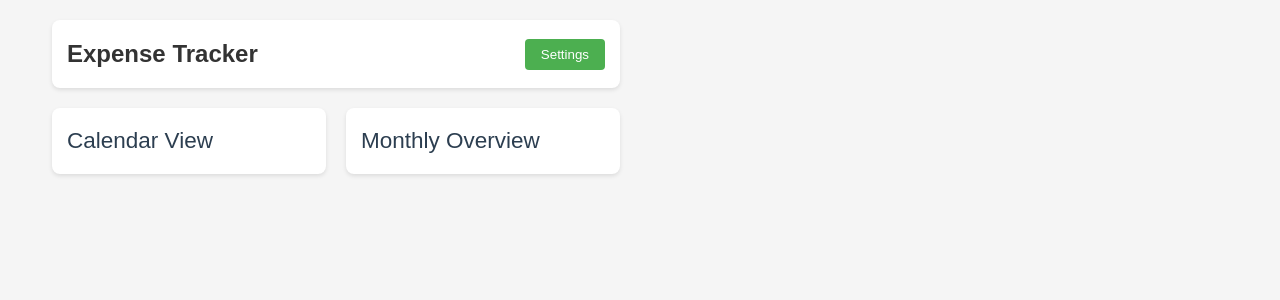
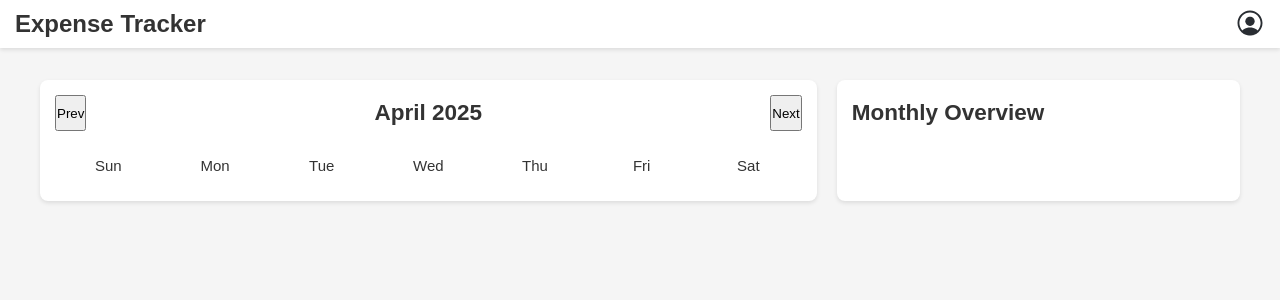
Before and after one commit to arsentsn/expense-tracker-app, a Vue app: page / in a window 1280 px wide. Shown: the top 300 px of the page. Built offline with nearby package versions, Linux system fonts and the light colour scheme.

Commit message:
created base navbar and calendar navbar

```diff
--- a/src/App.vue
+++ b/src/App.vue
@@ -43,11 +43,12 @@ body {
 
 .app-container {
   margin: 0 auto;
-  padding: 20px;
+  padding: 20px 40px;
   width: 100%;
 }
 
 .main-content {
+  padding-top: 40px; /* Navigation bar height */
   display: flex;
   margin-top: 20px;
   width: 100%;
--- a/src/assets/base.css
+++ b/src/assets/base.css
@@ -1,53 +1,25 @@
-/* color palette from <https://github.com/vuejs/theme> */
 :root {
-  --vt-c-white: #ffffff;
-  --vt-c-white-soft: #f8f8f8;
-  --vt-c-white-mute: #f2f2f2;
+  /* Color palette */
+  --primary-color: #4caf50;
+  --primary-color-hover: #45a049;
+  --background-color: #f5f5f5;
+  --card-background: #ffffff;
+  --text-color: #333333;
+  --text-secondary: #666666;
+  --border-color: #e0e0e0;
+  --shadow-color: rgba(0, 0, 0, 0.1);
 
-  --vt-c-black: #181818;
-  --vt-c-black-soft: #222222;
-  --vt-c-black-mute: #282828;
+  /* Spacing */
+  --spacing-xs: 4px;
+  --spacing-sm: 8px;
+  --spacing-md: 16px;
+  --spacing-lg: 24px;
+  --spacing-xl: 32px;
 
-  --vt-c-indigo: #2c3e50;
-
-  --vt-c-divider-light-1: rgba(60, 60, 60, 0.29);
-  --vt-c-divider-light-2: rgba(60, 60, 60, 0.12);
-  --vt-c-divider-dark-1: rgba(84, 84, 84, 0.65);
-  --vt-c-divider-dark-2: rgba(84, 84, 84, 0.48);
-
-  --vt-c-text-light-1: var(--vt-c-indigo);
-  --vt-c-text-light-2: rgba(60, 60, 60, 0.66);
-  --vt-c-text-dark-1: var(--vt-c-white);
-  --vt-c-text-dark-2: rgba(235, 235, 235, 0.64);
-}
-
-/* semantic color variables for this project */
-:root {
-  --color-background: var(--vt-c-white);
-  --color-background-soft: var(--vt-c-white-soft);
-  --color-background-mute: var(--vt-c-white-mute);
-
-  --color-border: var(--vt-c-divider-light-2);
-  --color-border-hover: var(--vt-c-divider-light-1);
-
-  --color-heading: var(--vt-c-text-light-1);
-  --color-text: var(--vt-c-text-light-1);
-
-  --section-gap: 160px;
-}
-
-@media (prefers-color-scheme: dark) {
-  :root {
-    --color-background: var(--vt-c-black);
-    --color-background-soft: var(--vt-c-black-soft);
-    --color-background-mute: var(--vt-c-black-mute);
-
-    --color-border: var(--vt-c-divider-dark-2);
-    --color-border-hover: var(--vt-c-divider-dark-1);
-
-    --color-heading: var(--vt-c-text-dark-1);
-    --color-text: var(--vt-c-text-dark-2);
-  }
+  /* Border radius */
+  --border-radius-sm: 4px;
+  --border-radius-md: 8px;
+  --border-radius-lg: 12px;
 }
 
 *,
@@ -55,32 +27,22 @@
 *::after {
   box-sizing: border-box;
   margin: 0;
-  font-weight: normal;
+  padding: 0;
 }
 
 body {
   min-height: 100vh;
-  color: var(--color-text);
-  background: var(--color-background);
-  transition:
-    color 0.5s,
-    background-color 0.5s;
-  line-height: 1.6;
+  color: var(--text-color);
+  background: var(--background-color);
   font-family:
-    Inter,
+    'Inter',
     -apple-system,
     BlinkMacSystemFont,
     'Segoe UI',
     Roboto,
-    Oxygen,
-    Ubuntu,
-    Cantarell,
-    'Fira Sans',
-    'Droid Sans',
-    'Helvetica Neue',
     sans-serif;
   font-size: 15px;
-  text-rendering: optimizeLegibility;
+  line-height: 1.6;
   -webkit-font-smoothing: antialiased;
   -moz-osx-font-smoothing: grayscale;
 }
--- a/src/assets/main.css
+++ b/src/assets/main.css
@@ -1,29 +1,47 @@
 @import './base.css';
 
 #app {
-  margin: 0 auto;
-  padding: 2rem;
-  font-weight: normal;
+  width: 100%;
 }
 
-a,
-.green {
-  text-decoration: none;
-  color: hsla(160, 100%, 37%, 1);
-  transition: 0.4s;
-  padding: 3px;
+button {
+  cursor: pointer; /* This is good to keep globally */
+  transition: opacity 0.2s ease; /* Smooth transition for hover effect */
 }
 
-@media (hover: hover) {
-  a:hover {
-    background-color: hsla(160, 100%, 37%, 0.2);
-  }
+button:hover {
+  opacity: 0.8; /* Subtle opacity change on hover */
 }
 
-@media (min-width: 1024px) {
-  #app {
-    display: grid;
-    grid-template-columns: 1fr 1fr;
-    padding: 0 2rem;
-  }
+input,
+select {
+  padding: var(--spacing-sm);
+  border: 1px solid var(--border-color);
+  border-radius: var(--border-radius-sm);
+  font-size: 0.9rem;
 }
+
+/* Basic utility classes */
+.card {
+  background-color: var(--card-background);
+  border-radius: var(--border-radius-md);
+  box-shadow: 0 2px 8px var(--shadow-color);
+  padding: var(--spacing-md);
+}
+
+.flex {
+  display: flex;
+}
+
+.flex-column {
+  display: flex;
+  flex-direction: column;
+}
+
+.gap-sm {
+  gap: var(--spacing-sm);
+}
+
+.gap-md {
+  gap: var(--spacing-md);
+}
--- a/src/components/Calendar/CalendarView.vue
+++ b/src/components/Calendar/CalendarView.vue
@@ -1,22 +1,94 @@
 <template>
   <div class="calendar-container">
-    <h2>Calendar View</h2>
-    <!-- Calendar content will go here -->
+    <div class="calendar-navigation">
+      <button @click="previousMonth">Prev</button>
+      <h2>{{ monthName }} {{ currentYear }}</h2>
+      <button @click="nextMonth">Next</button>
+    </div>
+    <div class="weekdays">
+      <div class="weekday" v-for="day in weekdays" :key="day">{{ day }}</div>
+    </div>
   </div>
 </template>
 
 <script>
 export default {
   name: 'CalendarView',
+
+  data() {
+    return {
+      currentDate: new Date(),
+    }
+  },
+
+  computed: {
+    currentMonth() {
+      return this.currentDate.getMonth()
+    },
+    currentYear() {
+      return this.currentDate.getFullYear()
+    },
+    monthName() {
+      const monthNames = [
+        'January',
+        'February',
+        'March',
+        'April',
+        'May',
+        'June',
+        'July',
+        'August',
+        'September',
+        'October',
+        'November',
+        'December',
+      ]
+      return monthNames[this.currentMonth]
+    },
+    weekdays() {
+      return ['Sun', 'Mon', 'Tue', 'Wed', 'Thu', 'Fri', 'Sat']
+    },
+  },
+
+  methods: {
+    previousMonth() {
+      const newDate = new Date(this.currentDate)
+      newDate.setMonth(newDate.getMonth() - 1)
+      this.currentDate = newDate
+    },
+    nextMonth() {
+      const newDate = new Date(this.currentDate)
+      newDate.setMonth(newDate.getMonth() + 1)
+      this.currentDate = newDate
+    },
+  },
 }
 </script>
 
 <style scoped>
 .calendar-container {
-  flex: 1;
+  flex: 2;
   background-color: #fff;
   border-radius: 8px;
   padding: 15px;
   box-shadow: 0 2px 4px rgba(0, 0, 0, 0.1);
 }
+
+.calendar-navigation {
+  display: flex;
+  justify-content: space-between;
+}
+
+.weekdays {
+  display: flex;
+  justify-content: space-between;
+  margin-top: 15px;
+}
+
+.weekday {
+  flex: 1;
+  text-align: center;
+  font-weight: 500;
+  padding: 8px 0;
+}
 </style>
--- a/src/components/NavigationBar.vue
+++ b/src/components/NavigationBar.vue
@@ -1,26 +1,31 @@
 <template>
   <nav class="navigation-bar">
     <div class="logo">Expense Tracker</div>
-    <div class="actions">
-      <button class="settings-button">Settings</button>
-    </div>
+    <button class="profile-button"><ProfileIcon /></button>
   </nav>
 </template>
 
 <script>
+import ProfileIcon from './icons/ProfileIcon.vue'
+
 export default {
   name: 'NavigationBar',
+  components: { ProfileIcon },
 }
 </script>
 
 <style scoped>
 .navigation-bar {
+  position: fixed;
+  top: 0;
+  left: 0;
+  width: 100%;
+  z-index: 1000;
   display: flex;
   justify-content: space-between;
   align-items: center;
-  padding: 15px;
+  padding: 5px 15px;
   background-color: #fff;
-  border-radius: 8px;
   box-shadow: 0 2px 4px rgba(0, 0, 0, 0.1);
 }
 
@@ -30,16 +35,8 @@ export default {
   color: #333;
 }
 
-.settings-button {
-  background-color: #4caf50;
+.profile-button {
   border: none;
-  color: white;
-  padding: 8px 16px;
-  border-radius: 4px;
-  cursor: pointer;
-}
-
-.settings-button:hover {
-  background-color: #45a049;
+  background: none;
 }
 </style>
--- /dev/null
+++ b/src/components/icons/ProfileIcon.vue
@@ -0,0 +1,18 @@
+<template>
+  <svg
+    width="30px"
+    height="30px"
+    viewBox="0 0 24 24"
+    fill="none"
+    xmlns="http://www.w3.org/2000/svg"
+  >
+    <path
+      d="M22 12C22 6.49 17.51 2 12 2C6.49 2 2 6.49 2 12C2 14.9 3.25 17.51 5.23 19.34C5.23 19.35 5.23 19.35 5.22 19.36C5.32 19.46 5.44 19.54 5.54 19.63C5.6 19.68 5.65 19.73 5.71 19.77C5.89 19.92 6.09 20.06 6.28 20.2C6.35 20.25 6.41 20.29 6.48 20.34C6.67 20.47 6.87 20.59 7.08 20.7C7.15 20.74 7.23 20.79 7.3 20.83C7.5 20.94 7.71 21.04 7.93 21.13C8.01 21.17 8.09 21.21 8.17 21.24C8.39 21.33 8.61 21.41 8.83 21.48C8.91 21.51 8.99 21.54 9.07 21.56C9.31 21.63 9.55 21.69 9.79 21.75C9.86 21.77 9.93 21.79 10.01 21.8C10.29 21.86 10.57 21.9 10.86 21.93C10.9 21.93 10.94 21.94 10.98 21.95C11.32 21.98 11.66 22 12 22C12.34 22 12.68 21.98 13.01 21.95C13.05 21.95 13.09 21.94 13.13 21.93C13.42 21.9 13.7 21.86 13.98 21.8C14.05 21.79 14.12 21.76 14.2 21.75C14.44 21.69 14.69 21.64 14.92 21.56C15 21.53 15.08 21.5 15.16 21.48C15.38 21.4 15.61 21.33 15.82 21.24C15.9 21.21 15.98 21.17 16.06 21.13C16.27 21.04 16.48 20.94 16.69 20.83C16.77 20.79 16.84 20.74 16.91 20.7C17.11 20.58 17.31 20.47 17.51 20.34C17.58 20.3 17.64 20.25 17.71 20.2C17.91 20.06 18.1 19.92 18.28 19.77C18.34 19.72 18.39 19.67 18.45 19.63C18.56 19.54 18.67 19.45 18.77 19.36C18.77 19.35 18.77 19.35 18.76 19.34C20.75 17.51 22 14.9 22 12ZM16.94 16.97C14.23 15.15 9.79 15.15 7.06 16.97C6.62 17.26 6.26 17.6 5.96 17.97C4.44 16.43 3.5 14.32 3.5 12C3.5 7.31 7.31 3.5 12 3.5C16.69 3.5 20.5 7.31 20.5 12C20.5 14.32 19.56 16.43 18.04 17.97C17.75 17.6 17.38 17.26 16.94 16.97Z"
+      fill="#292D32"
+    />
+    <path
+      d="M12 6.92969C9.93 6.92969 8.25 8.60969 8.25 10.6797C8.25 12.7097 9.84 14.3597 11.95 14.4197C11.98 14.4197 12.02 14.4197 12.04 14.4197C12.06 14.4197 12.09 14.4197 12.11 14.4197C12.12 14.4197 12.13 14.4197 12.13 14.4197C14.15 14.3497 15.74 12.7097 15.75 10.6797C15.75 8.60969 14.07 6.92969 12 6.92969Z"
+      fill="#292D32"
+    />
+  </svg>
+</template>
```
